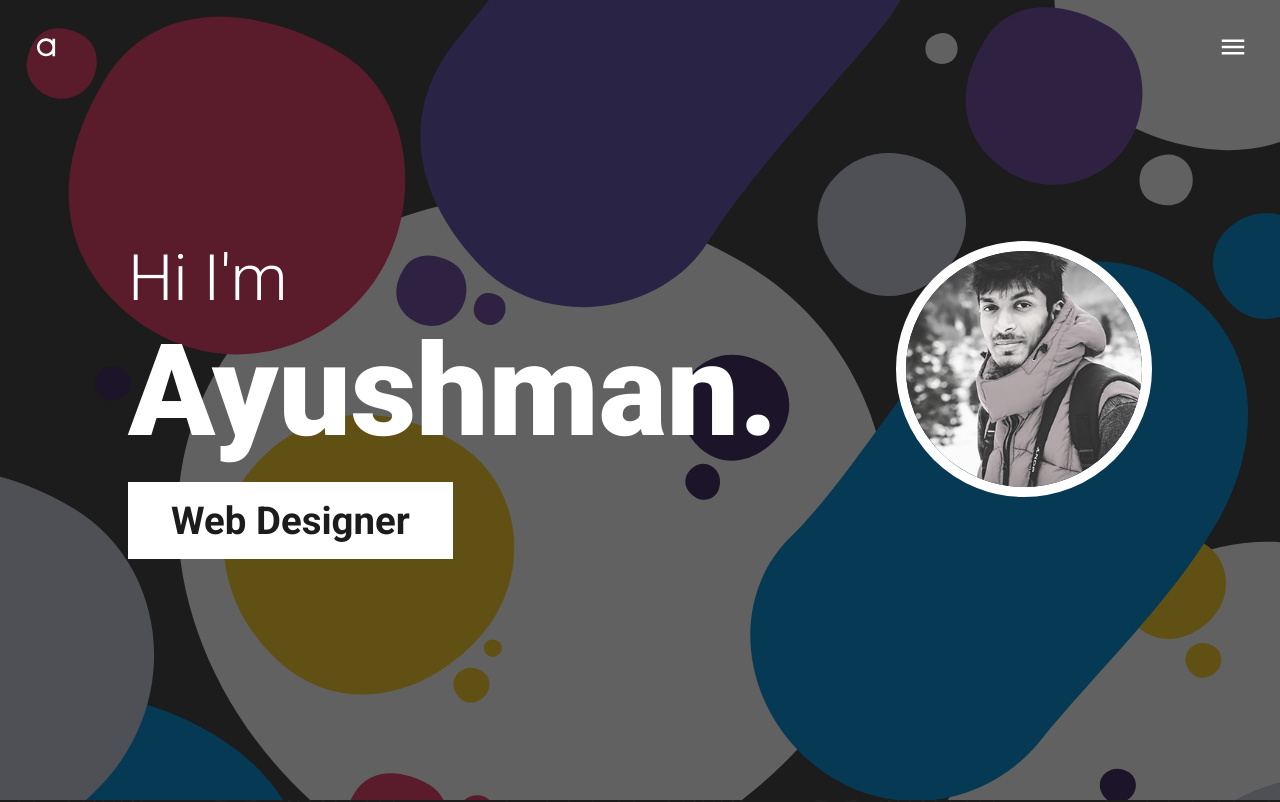
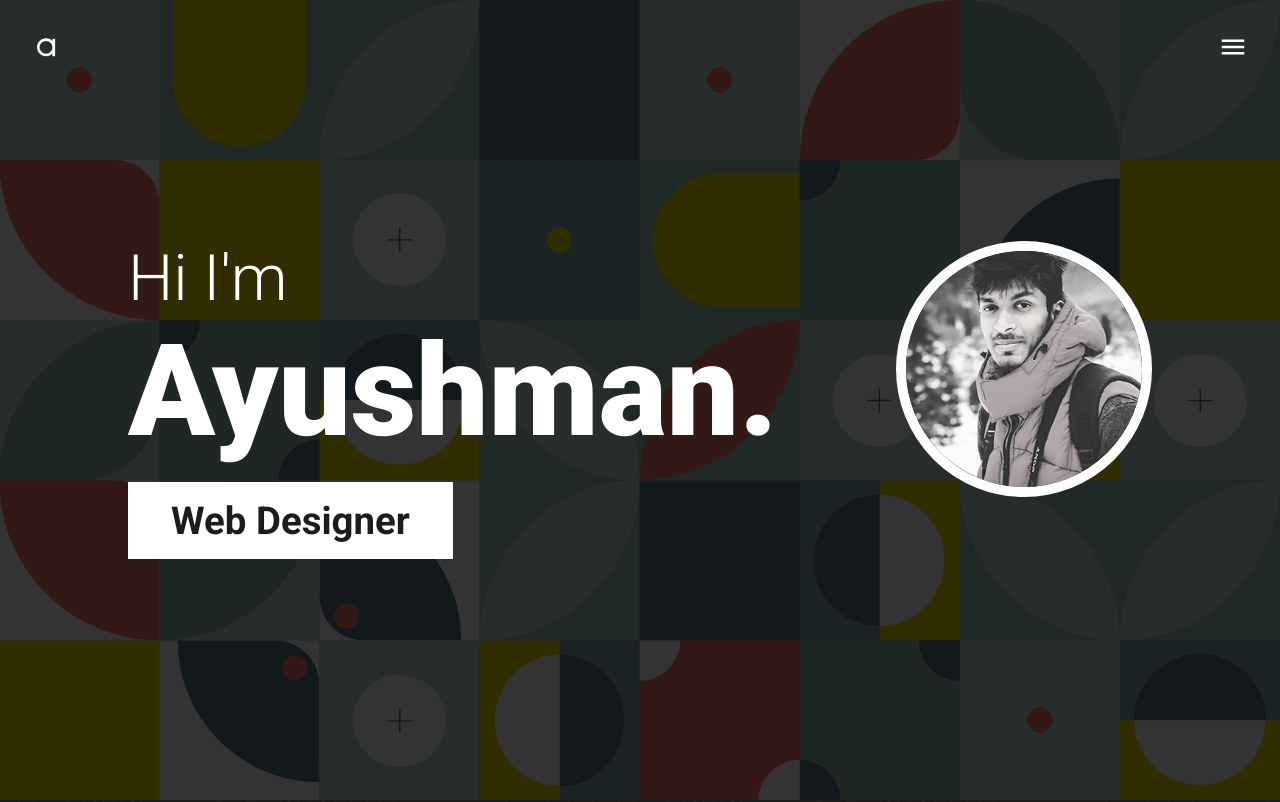
Before and after one commit to ayushman-git/portfolio, a Vue app: page / in a window 1280 px wide. Shown: the top 802 px of the page. Built offline with nearby package versions, Linux system fonts and the light colour scheme.

Commit message:
changed bg image

```diff
--- a/src/section/Home.vue
+++ b/src/section/Home.vue
@@ -25,9 +25,9 @@ export default {
   position: absolute;
   top: 0; left: 0;
   width: 100vw; height: 100vh;
-  background-image: url("../assets/pattern/Waimakariri.svg");
+  background-image: url("../assets/pattern/Reuss.svg");
   background-size: cover;
-  filter: brightness(0.4);
+  filter:brightness(0.2);
   z-index: 0;
 }
 .hero {
```
Also changed, not shown: src/assets/pattern/Reuss.svg (added), src/assets/pattern/Waimakariri.svg (deleted).
